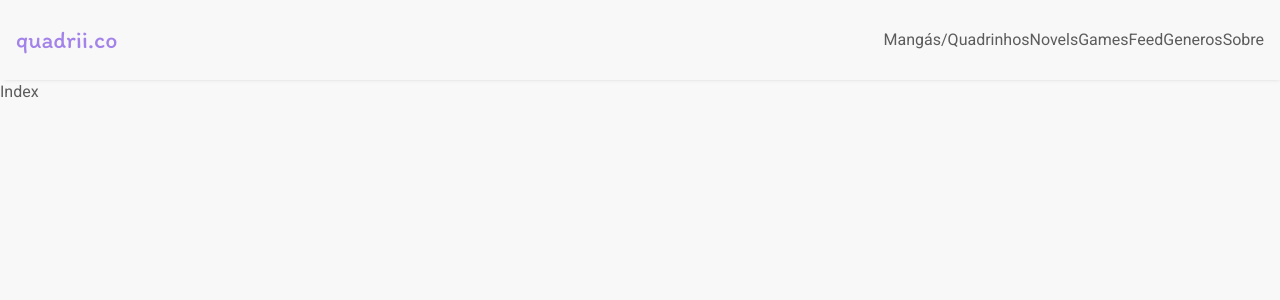
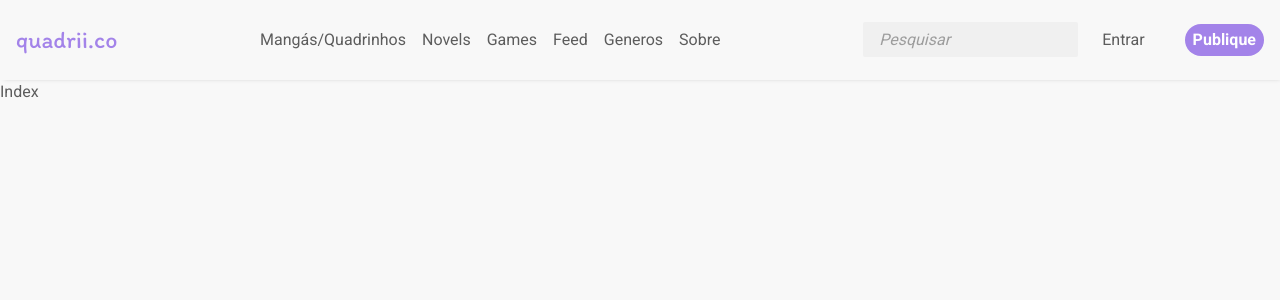
Before and after one commit to ChrisCoy/quadrii.co, a Next.js app: page / in a window 1280 px wide. Shown: the top 300 px of the page. Built offline with nearby package versions, Linux system fonts and the light colour scheme.

Commit message:
✨feat: header component (not finished)

```diff
--- a/package.json
+++ b/package.json
@@ -14,9 +14,12 @@
     "@types/node": "18.14.0",
     "@types/react": "18.0.28",
     "@types/react-dom": "18.0.11",
+    "clsx": "^1.2.1",
     "eslint": "8.2.0",
     "eslint-config-next": "13.1.6",
     "next": "^13.2.1",
+    "phosphor-react": "^1.4.1",
+    "prettier-plugin-tailwindcss": "^0.2.3",
     "react": "18.2.0",
     "react-dom": "18.2.0",
     "typescript": "4.9.5"
@@ -33,7 +36,6 @@
     "plop": "^3.1.2",
     "postcss": "^8.4.21",
     "prettier": "^2.8.4",
-    "prettier-plugin-tailwindcss": "^0.2.3",
     "tailwind-scrollbar": "^2.1.0",
     "tailwindcss": "^3.2.7"
   }
--- a/prettier.config.js
+++ b/prettier.config.js
@@ -1,9 +1,7 @@
 module.exports = {
-  bracketSpacing: true,
 	useTabs: true,
 	singleQuote: false,
 	trailingComma: "all",
-  tabWidth: 4,
 	semi: true,
 	arrowParens: "avoid",
 	printWidth: 80,
--- a/src/components/common/inputs/SearchInput/index.tsx
+++ /dev/null
@@ -1,16 +0,0 @@
-import { ReactNode } from "react";
-
-interface SearchInputProps {
-  children?: ReactNode;
-  className?: string;
-}
-
-function SearchInput({children, className = ""}:SearchInputProps) {
-  return(
-    <div className={`${className}`}>
-      {children}
-    </div>
-  )
-};
-
-export { SearchInput }
--- /dev/null
+++ b/src/components/layout/Header/components/SearchInput/index.tsx
@@ -0,0 +1,24 @@
+import { clsx as cx } from "clsx";
+
+function SearchInput() {
+	return (
+		<label
+			htmlFor="header-search-input"
+			className={cx("bg-gray-100/30", "px-4 py-2", "rounded-sm")}
+		>
+			<input
+				type="text"
+				id="header-search-input"
+				className={cx(
+					"bg-transparent",
+					"focus:outline-none",
+					"placeholder:italic",
+					"placeholder:text-gray-300",
+				)}
+				placeholder="Pesquisar"
+			/>
+		</label>
+	);
+}
+
+export { SearchInput };
--- a/src/components/layout/Header/index.tsx
+++ b/src/components/layout/Header/index.tsx
@@ -1,19 +1,41 @@
+import { clsx as cx } from "clsx";
 import { Container } from "../Container";
 import { Logo } from "../Logo";
+import { SearchInput } from "./components/SearchInput";
 
 function Header() {
 	return (
 		<div className="h-20 shadow-[2px_0px_5px_-2px_rgba(0,0,0,0.3)]">
-      <Container className="flex h-20 justify-between items-center gap-4">
+			<Container className="flex h-20 items-center justify-between gap-4">
 				<Logo />
-        <nav className="">
+				<nav className="flex gap-4">
 					<a href="">Mangás/Quadrinhos</a>
 					<a href="">Novels</a>
 					<a href="">Games</a>
 					<a href="">Feed</a>
 					<a href="">Generos</a>
-          <a href="">Sobre      </a>
+					<a href="">Sobre </a>
 				</nav>
+
+				<div className="flex items-center gap-4">
+					<form>
+						<SearchInput />
+					</form>
+					<button className="mr-4 p-1 px-2 hover:opacity-50">
+						Entrar
+					</button>
+					<button
+						className={cx(
+							"rounded-full",
+							"bg-purple-500",
+							"p-1 px-2",
+							"font-bold text-white",
+							"hover:opacity-80",
+						)}
+					>
+						Publique
+					</button>
+				</div>
 			</Container>
 		</div>
 	);
--- a/tailwind.config.js
+++ b/tailwind.config.js
@@ -44,6 +44,8 @@ module.exports = {
 				500: "#297FFF",
 			},
 			background: "#F8F8F8",
+			white: "#FFFFFF",
+			transparent: "transparent",
 		},
 		keyframes: {
 			effect: {
@@ -54,9 +56,12 @@ module.exports = {
 			},
 			"effect-2": {
 				"0%, 100%": {
-          transform: "scale(0.7) translate(100%, -100%) rotate(-50deg)",
+					transform:
+						"scale(0.7) translate(100%, -100%) rotate(-50deg)",
 				},
-        "50%": { transform: "translate(50%, -50%) scale(1.2) rotate(-20deg)" },
+				"50%": {
+					transform: "translate(50%, -50%) scale(1.2) rotate(-20deg)",
+				},
 				"100%": { transform: "translate(0) scale(1) rotate(0deg)" },
 			},
 		},
```
Also changed, not shown: 1 other file (tests, documents, lock files or other folders). Lines whose indentation alone changed are shown as unchanged.
